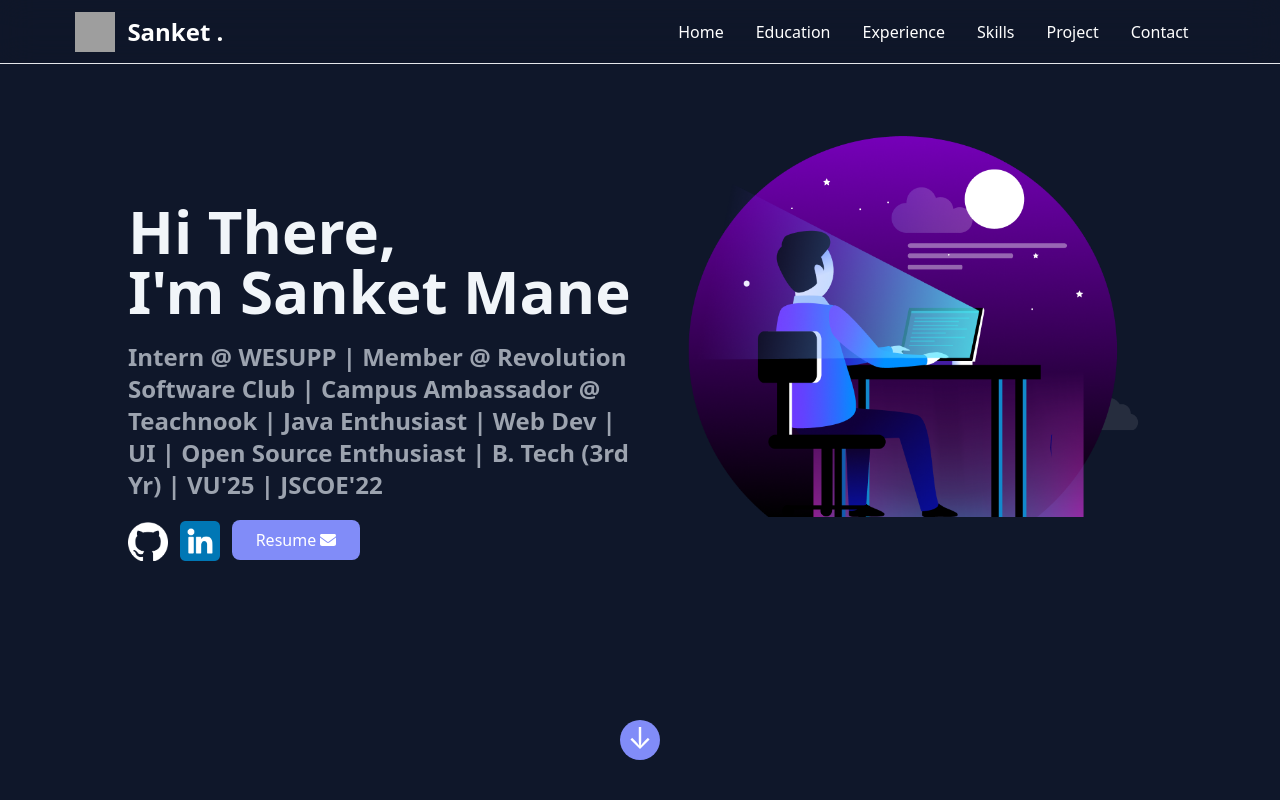
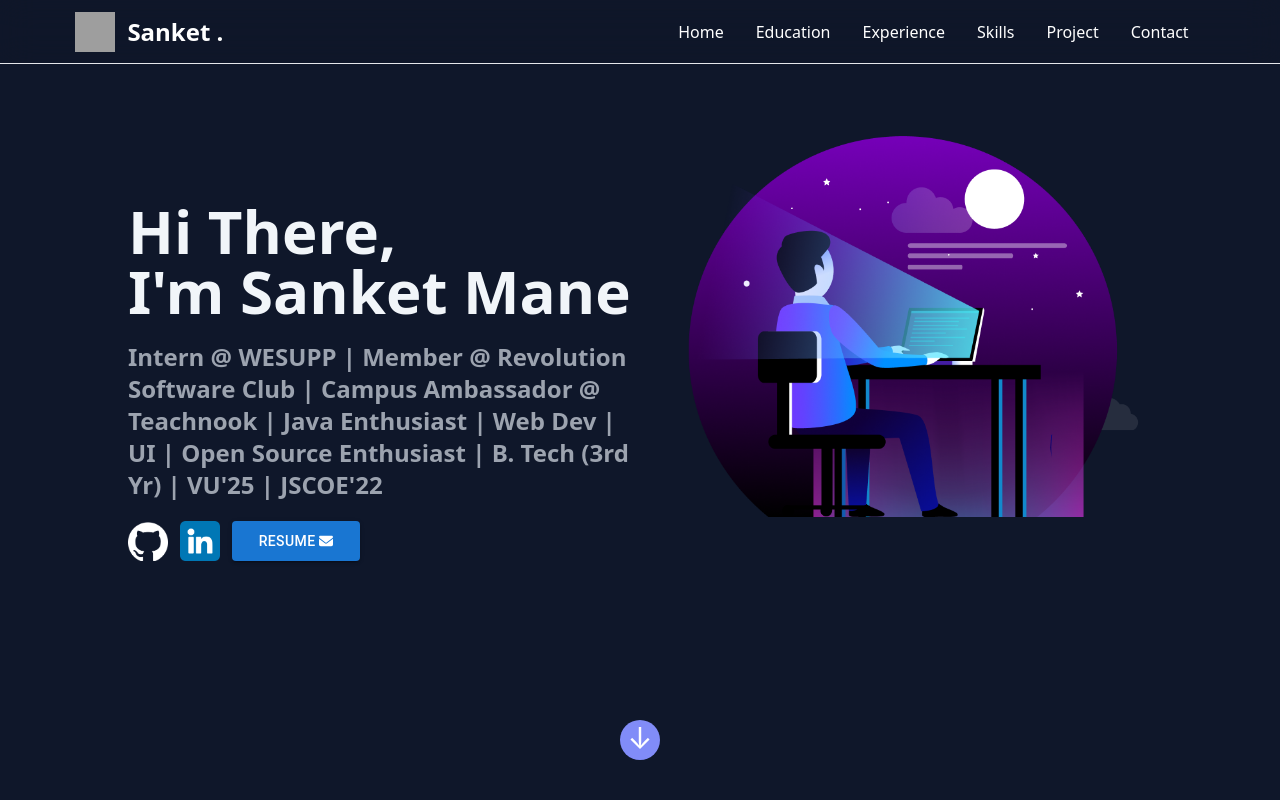
Before and after one commit to sanket560/Portfolio, a React (Vite) app: page / in a window 1280 px wide. Shown: the top 800 px of the page. Built offline with nearby package versions, Linux system fonts and the light colour scheme; grey boxes are pictures that could not be loaded.

Commit message:
used some material Ui

```diff
--- a/package.json
+++ b/package.json
@@ -10,9 +10,13 @@
     "preview": "vite preview"
   },
   "dependencies": {
+    "@emotion/react": "^11.11.1",
+    "@emotion/styled": "^11.11.0",
     "@fortawesome/fontawesome-svg-core": "^6.4.0",
     "@fortawesome/free-solid-svg-icons": "^6.4.0",
     "@fortawesome/react-fontawesome": "^0.2.0",
+    "@mui/icons-material": "^5.11.16",
+    "@mui/material": "^5.13.6",
     "react": "^18.2.0",
     "react-dom": "^18.2.0",
     "react-icons": "^4.9.0"
--- a/src/Components/Home.jsx
+++ b/src/Components/Home.jsx
@@ -4,7 +4,7 @@
 import linkedin from '../Images/linkedin.png'
 import github from '../Images/github-mark-white.png'
 import user from '../Images/home-image.png'
-
+import { Button } from '@mui/material'
 const arrow = {
   marginTop : '-70px'
 }
@@ -37,9 +37,9 @@
               alt=''
             />
           </a>
-          <button className='bg-indigo-400 hover:bg-gray-600 transition duration-500 w-32 py-2 rounded-lg text-white flex-shrink-0'>
+          <Button variant="contained" className=' w-32 h-10 rounded-lg text-white flex-shrink-0'>
            <a href="../sanket_mane___resume.pdf" download="sanket-mane-resume.pdf"> Resume <FontAwesomeIcon icon={faEnvelope} /></a>
-          </button>
+          </Button>
         </div>
         <div className='right_content md:h-2/3 my-4'>
           <img className='md:w-[600px]' src={user} alt='' />
```
Also changed, not shown: 1 other file (tests, documents, lock files or other folders).
